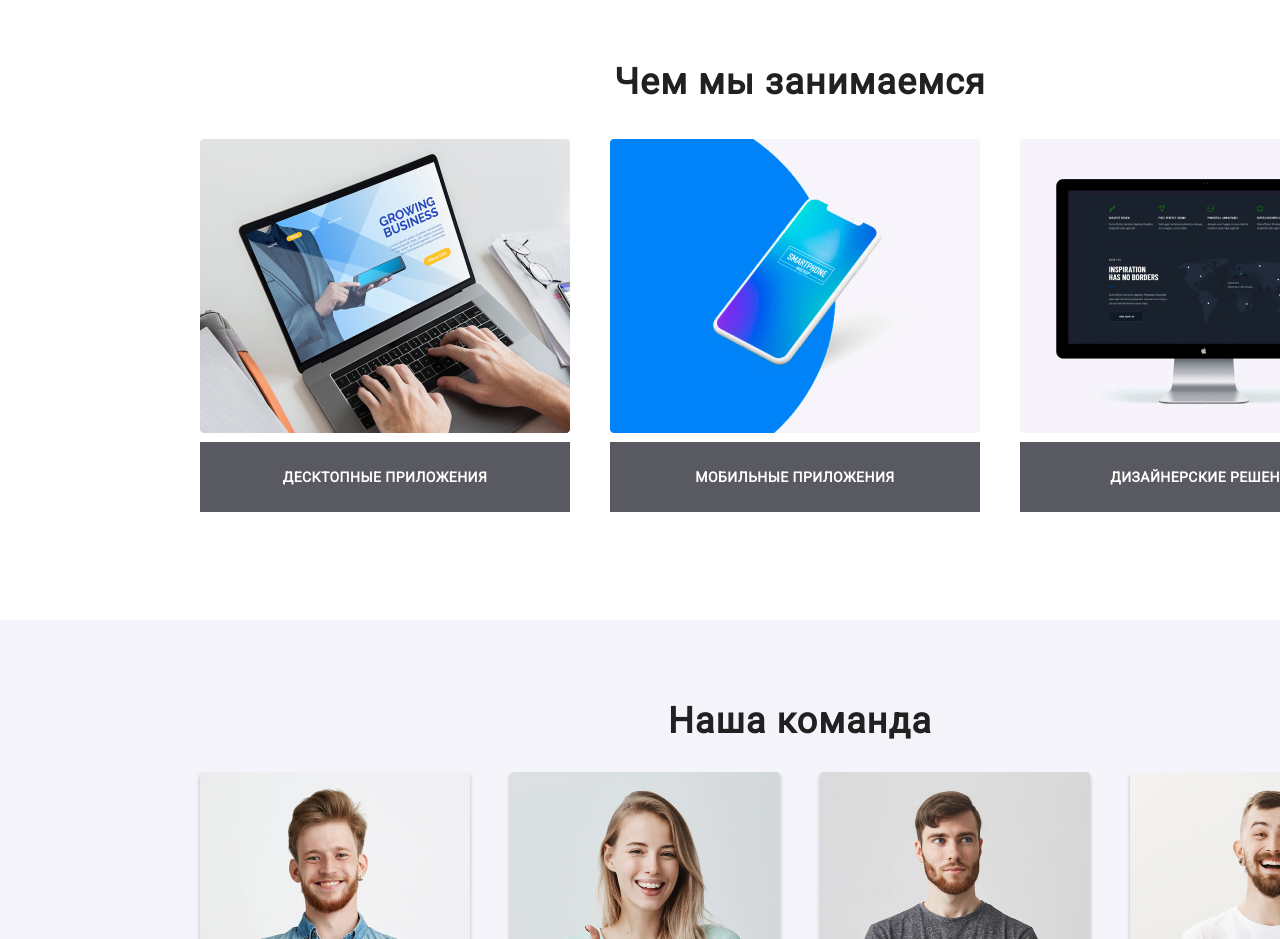
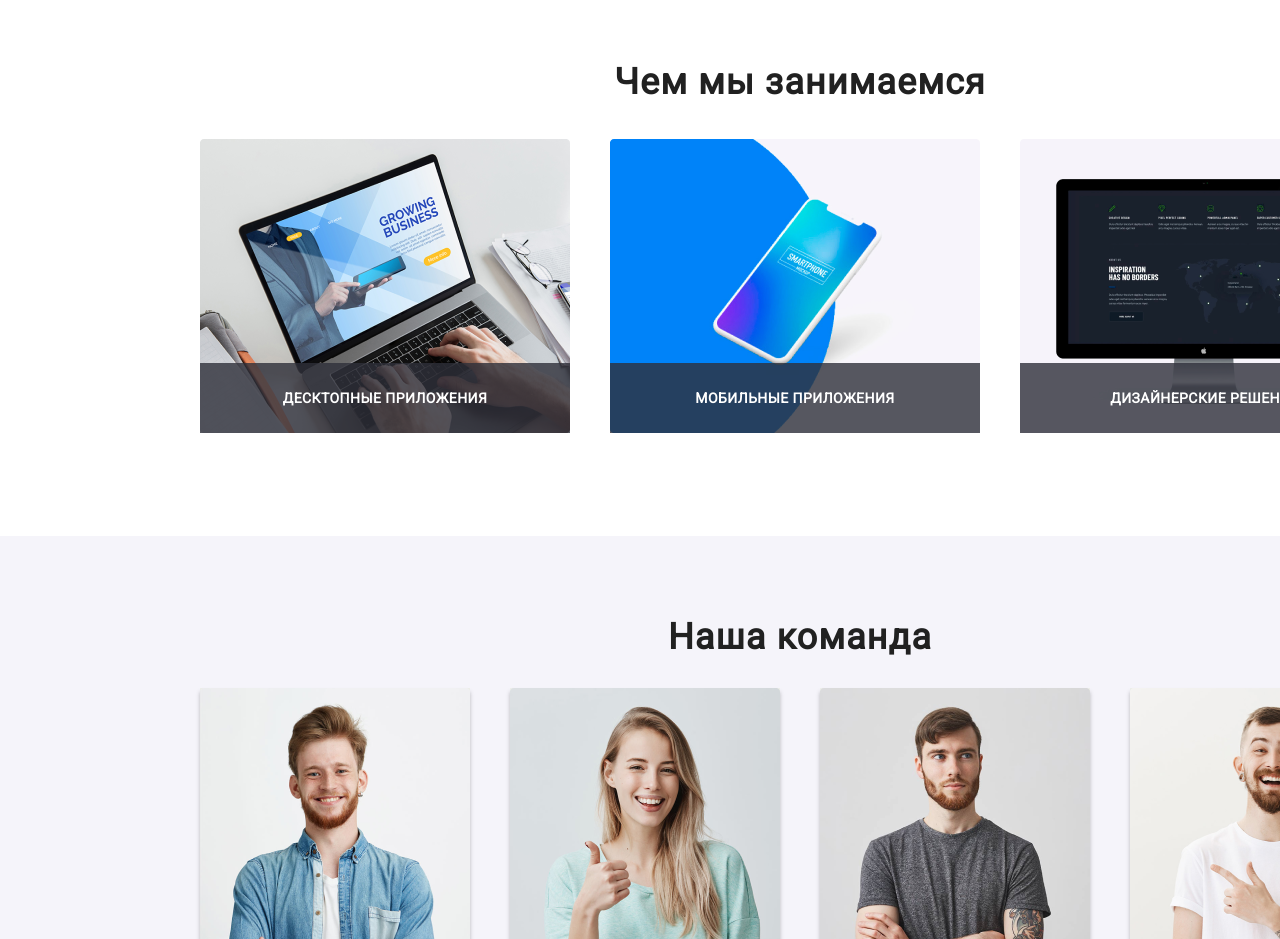
Before and after one commit to ArtemSlobodianyk/goit-markup-hw-06, a plain HTML site: page index.html in a window 1280 px wide. Shown: the part 1080-2019 px from the top of the page. Drawn offline with nearby package versions, Linux system fonts and the light colour scheme.

Commit message:
ДЗ№5

```diff
--- a/css/styles.css
+++ b/css/styles.css
@@ -325,6 +325,7 @@ body {
   text-align: center;
 }
 .list-our-work li {
+  position: relative;
   /* outline: 2px solid tomato; */
   margin-right: 40px;
 }
@@ -427,6 +428,8 @@ body {
   box-shadow: 0px 4px 4px rgba(0, 0, 0, 0.25);
 }
 .our-work2 {
+  top: 224px;
+  position: absolute;
   margin-top: 0px;
   background-color: rgba(47, 48, 58, 0.8);
   padding-top: 27px;
```
